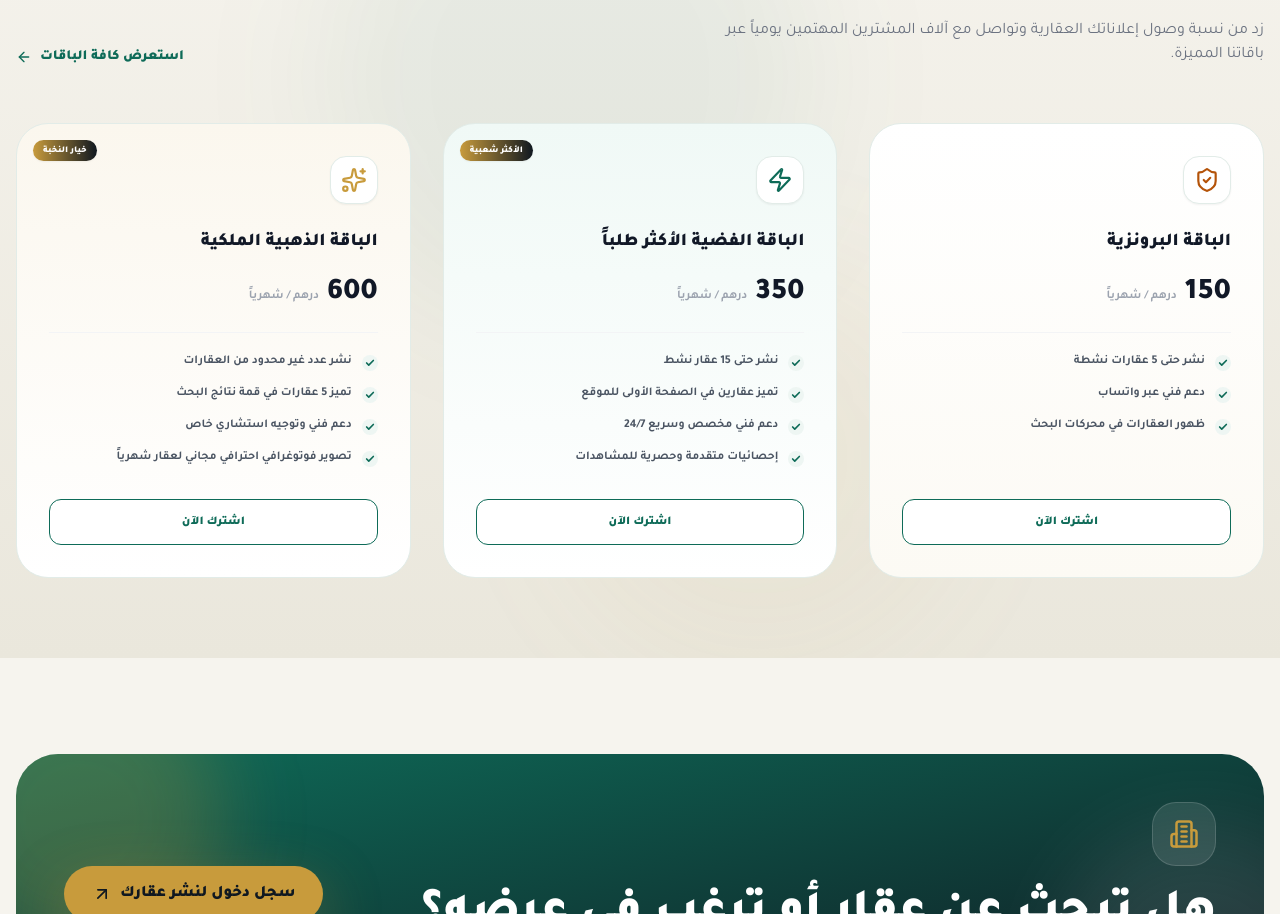
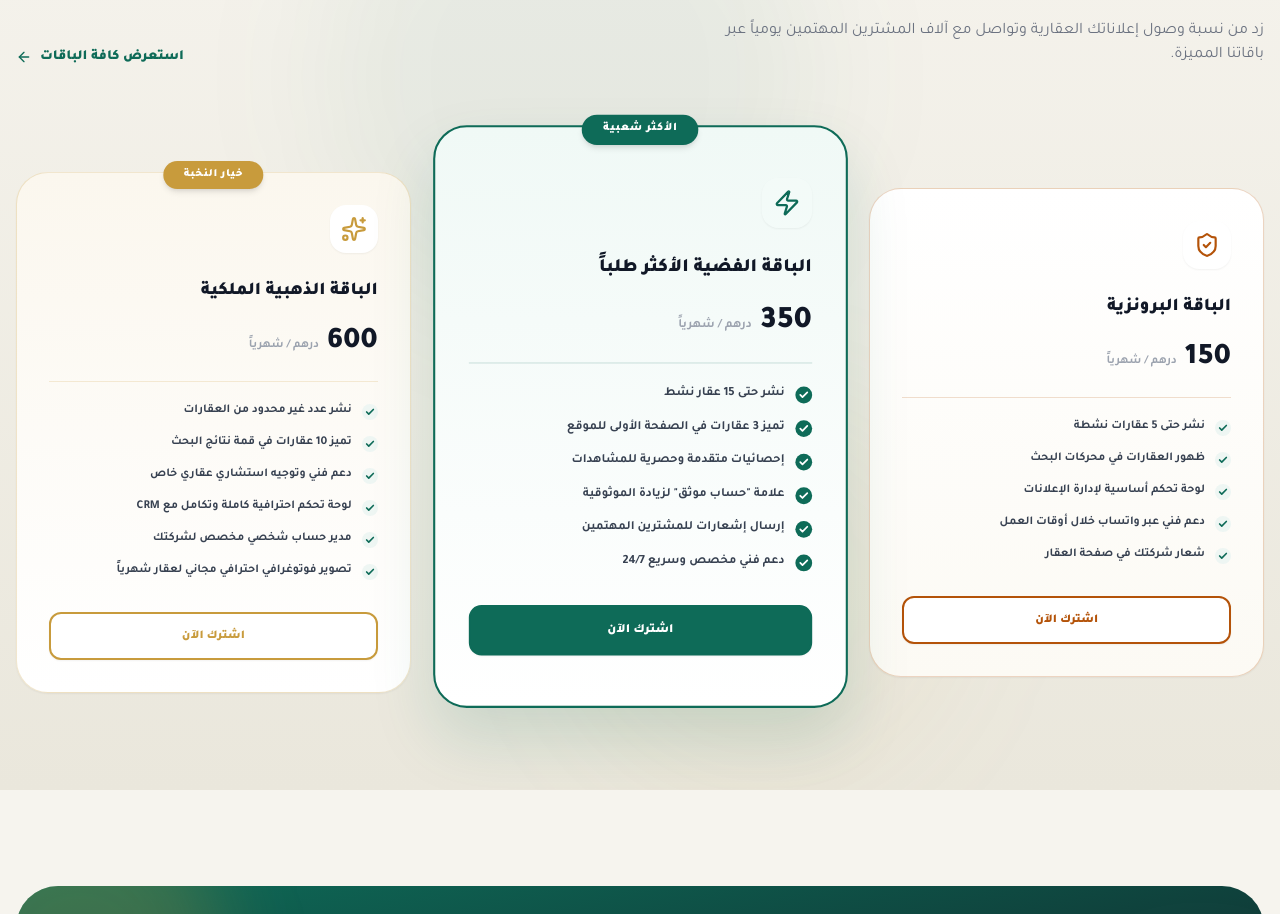
Before and after one commit to Ahmed-Elnemr/next-al3umran, a Next.js app: page /ar in a window 1280 px wide. Shown: the part 4214-5128 px from the top of the page. Built offline with nearby package versions, Linux system fonts and the light colour scheme; no server answers; what react-photo-view, tailwindcss-rtl would draw is missing.

Commit message:
fix properties page

```diff
--- a/app/[locale]/packages/page.tsx
+++ b/app/[locale]/packages/page.tsx
@@ -153,10 +153,11 @@ const PackagesPage = () => {
       ],
       featuresEn: [
         'List unlimited properties',
-        'Feature 5 properties at search tops',
-        'Premium consultancy and advisor support',
+        'Feature 10 properties at search tops',
+        'Premium consultancy & advisor support',
         'Full professional dashboard & CRM API access',
-        'Free professional photoshoot for 1 property monthly',
+        'Dedicated personal account manager',
+        'Free professional photoshoot monthly',
       ],
     },
   ];
@@ -206,34 +207,32 @@ const PackagesPage = () => {
         </div>
 
         {/* Pricing Cards Grid */}
-        <div className="grid grid-cols-1 md:grid-cols-3 gap-8 items-stretch">
+        <div className="grid grid-cols-1 md:grid-cols-3 gap-8 items-center pt-8">
           {packages.map((pkg) => {
             const isActive = subscribedPackage === pkg.id;
 
             return (
               <div
                 key={pkg.id}
-                className={`bg-white rounded-[32px] border relative overflow-hidden transition-all duration-300 flex flex-col justify-between p-8 hover:shadow-[0_20px_50px_rgba(16,24,32,0.06)] hover:-translate-y-1.5 ${
-                  isActive
-                    ? 'border-[#C89B3C] ring-2 ring-[#C89B3C]/50 shadow-[0_20px_50px_rgba(200,155,60,0.1)]'
-                    : 'border-[#E2ECE8]'
-                }`}
+                className={"relative flex flex-col justify-between px-8 rounded-[32px] transition-all duration-300 bg-gradient-to-b " + pkg.bgGradient + (pkg.id === "silver" ? " py-12 shadow-[0_30px_60px_rgba(14,107,88,0.15)] md:-translate-y-4 md:scale-105 z-10" : " py-8 shadow-sm hover:shadow-xl hover:-translate-y-1 z-0")} style={{ borderColor: (isActive || pkg.id === "silver") ? pkg.color : pkg.color + '40', borderWidth: (isActive || pkg.id === "silver") ? '2px' : '1px' }}
               >
                 {/* Badges */}
                 {(pkg.badgeAr || isActive) && (
-                  <span className="absolute top-4 end-4 text-[10px] font-black uppercase px-3 py-1.5 rounded-full text-white bg-gradient-to-r from-[#C89B3C] to-[#101820] shadow-sm">
-                    {isActive
-                      ? (isAr ? 'نشطة حالياً' : 'Active Plan')
-                      : (isAr ? pkg.badgeAr : pkg.badgeEn)}
-                  </span>
+                  <div className="absolute -top-4 left-1/2 -translate-x-1/2 flex justify-center z-20">
+                    <span className="inline-flex whitespace-nowrap rounded-full px-5 py-1.5 text-[11px] font-black uppercase tracking-wider text-white shadow-lg" style={{ backgroundColor: pkg.color }}>
+                      {isActive
+                        ? (isAr ? 'نشطة حالياً' : 'Active Plan')
+                        : (isAr ? pkg.badgeAr : pkg.badgeEn)}
+                    </span>
+                  </div>
                 )}
 
                 {/* Card Title & Icon */}
                 <div>
-                  <div className="w-14 h-14 rounded-2xl bg-[#F7FAF8] flex items-center justify-center mb-6">
+                  <div className={"w-14 h-14 rounded-2xl flex items-center justify-center mb-6 " + (pkg.id === "silver" ? "bg-white/10" : "bg-[#F7FAF8]")}>
                     {pkg.icon}
                   </div>
-                  <h3 className="text-xl font-black text-gray-900 mb-2">
+                  <h3 className="text-xl font-black mb-2 text-gray-900">
                     {isAr ? pkg.nameAr : pkg.nameEn}
                   </h3>
 
@@ -246,13 +245,13 @@ const PackagesPage = () => {
                   </div>
 
                   {/* Divider */}
-                  <div className="w-full h-px bg-gray-100 my-6" />
+                  <div className="w-full h-px my-6" style={{ backgroundColor: pkg.color + '30' }} />
 
                   {/* Features List */}
                   <ul className="space-y-4">
                     {(isAr ? pkg.featuresAr : pkg.featuresEn).map((feature, index) => (
                       <li key={index} className="flex items-start gap-3">
-                        <span className="w-5 h-5 rounded-full bg-[#EEF6F3] text-[#0E6B58] flex items-center justify-center shrink-0 mt-0.5">
+                        <span className={"w-5 h-5 rounded-full flex items-center justify-center shrink-0 mt-0.5 " + (pkg.id === "silver" ? "bg-[#0E6B58] text-white" : "bg-[#EEF6F3] text-[#0E6B58]")}>
                           <Check size={12} strokeWidth={3} />
                         </span>
                         <span className="text-sm font-semibold text-gray-600 leading-normal">
@@ -268,11 +267,7 @@ const PackagesPage = () => {
                   <button
                     disabled={isActive || loadingId !== null}
                     onClick={() => handleSubscribe(pkg)}
-                    className={`w-full py-4 rounded-2xl font-black text-sm transition-all duration-200 ${
-                      isActive
-                        ? 'bg-[#EEF6F3] text-[#0E6B58] cursor-default'
-                        : 'bg-[#0E6B58] hover:bg-[#095746] text-white hover:shadow-lg'
-                    } disabled:opacity-70`}
+                    className={"w-full py-4 rounded-2xl font-black text-sm transition-all duration-200 shadow-sm border-2 disabled:opacity-70"} style={isActive ? { backgroundColor: pkg.color + '20', color: pkg.color, borderColor: 'transparent', cursor: 'default' } : { backgroundColor: pkg.id === 'silver' ? pkg.color : 'white', color: pkg.id === 'silver' ? 'white' : pkg.color, borderColor: pkg.color }}
                   >
                     {loadingId === pkg.id
                       ? (isAr ? 'جاري الاشتراك...' : 'Subscribing...')
--- a/src/components/home/PackagesSection.tsx
+++ b/src/components/home/PackagesSection.tsx
@@ -50,13 +50,17 @@ const PackagesSection = () => {
       bgGradient: 'from-[#ffffff] to-[#fcfaf4]',
       featuresAr: [
         'نشر حتى 5 عقارات نشطة',
-        'دعم فني عبر واتساب',
         'ظهور العقارات في محركات البحث',
+        'لوحة تحكم أساسية لإدارة الإعلانات',
+        'دعم فني عبر واتساب خلال أوقات العمل',
+        'شعار شركتك في صفحة العقار',
       ],
       featuresEn: [
         'List up to 5 active properties',
-        'Technical support via WhatsApp',
         'SEO index listing',
+        'Basic dashboard for listing management',
+        'WhatsApp support during working hours',
+        'Company logo on property page',
       ],
     },
     {
@@ -71,15 +75,19 @@ const PackagesSection = () => {
       bgGradient: 'from-[#f0f9f6] to-[#ffffff]',
       featuresAr: [
         'نشر حتى 15 عقار نشط',
-        'تميز عقارين في الصفحة الأولى للموقع',
+        'تميز 3 عقارات في الصفحة الأولى للموقع',
+        'إحصائيات متقدمة وحصرية للمشاهدات',
+        'علامة "حساب موثق" لزيادة الموثوقية',
+        'إرسال إشعارات للمشترين المهتمين',
         'دعم فني مخصص وسريع 24/7',
-        'إحصائيات متقدمة وحصرية للمشاهدات',
       ],
       featuresEn: [
         'List up to 15 active properties',
-        'Feature 2 properties on home page',
+        'Feature 3 properties on home page',
+        'Advanced traffic & lead analytics',
+        '"Verified Account" badge for higher trust',
+        'Push notifications to interested buyers',
         'Priority 24/7 technical support',
-        'Advanced traffic & lead analytics',
       ],
     },
     {
@@ -94,14 +102,18 @@ const PackagesSection = () => {
       bgGradient: 'from-[#fbf7ee] to-[#ffffff]',
       featuresAr: [
         'نشر عدد غير محدود من العقارات',
-        'تميز 5 عقارات في قمة نتائج البحث',
-        'دعم فني وتوجيه استشاري خاص',
+        'تميز 10 عقارات في قمة نتائج البحث',
+        'دعم فني وتوجيه استشاري عقاري خاص',
+        'لوحة تحكم احترافية كاملة وتكامل مع CRM',
+        'مدير حساب شخصي مخصص لشركتك',
         'تصوير فوتوغرافي احترافي مجاني لعقار شهرياً',
       ],
       featuresEn: [
         'List unlimited properties',
-        'Feature 5 properties at search tops',
+        'Feature 10 properties at search tops',
         'Premium consultancy & advisor support',
+        'Full professional dashboard & CRM API access',
+        'Dedicated personal account manager',
         'Free professional photoshoot monthly',
       ],
     },
@@ -146,25 +158,27 @@ const PackagesSection = () => {
         </div>
 
         {/* Dynamic Cards Grid */}
-        <div className="grid grid-cols-1 md:grid-cols-3 gap-8 items-stretch">
+        <div className="grid grid-cols-1 md:grid-cols-3 gap-8 items-center pt-8">
           {previewPackages.map((pkg) => (
               <div
                 key={pkg.id}
-              className={`bg-gradient-to-b ${pkg.bgGradient} rounded-[32px] border border-[#E2ECE8] p-8 flex flex-col justify-between transition-all duration-300 hover:shadow-[0_20px_50px_rgba(16,24,32,0.05)] hover:-translate-y-1.5 relative`}
+                className={"relative flex flex-col justify-between px-8 rounded-[32px] transition-all duration-300 bg-gradient-to-b " + pkg.bgGradient + (pkg.id === "silver" ? " py-12 shadow-[0_30px_60px_rgba(14,107,88,0.15)] md:-translate-y-4 md:scale-105 z-10" : " py-8 shadow-sm hover:shadow-xl hover:-translate-y-1 z-0")} style={{ borderColor: pkg.id === "silver" ? pkg.color : pkg.color + '40', borderWidth: pkg.id === "silver" ? '2px' : '1px' }}
               >
                 {pkg.badgeAr && (
-                <span className="absolute top-4 end-4 text-[9px] font-black uppercase px-2.5 py-1 rounded-full text-white bg-gradient-to-r from-[#C89B3C] to-[#101820] shadow-sm">
+                  <div className="absolute -top-3 left-1/2 -translate-x-1/2 flex justify-center z-20">
+                    <span className="inline-flex whitespace-nowrap rounded-full px-5 py-1.5 text-[11px] font-black uppercase tracking-wider text-white shadow-md" style={{ backgroundColor: pkg.color }}>
                       {isAr ? pkg.badgeAr : pkg.badgeEn}
                     </span>
+                  </div>
                 )}
 
               <div>
                 {/* Icon Circle */}
-                <div className="w-12 h-12 rounded-2xl bg-white border border-[#E2ECE8] flex items-center justify-center mb-6 shadow-sm">
+                <div className={"w-12 h-12 rounded-2xl flex items-center justify-center mb-6 shadow-sm " + (pkg.id === "silver" ? "bg-white/10 border-white/10" : "bg-white border-[#E2ECE8]")}>
                   {pkg.icon}
                 </div>
 
-                <h3 className="text-lg font-black text-gray-900 mb-1">
+                <h3 className="text-lg font-black mb-1 text-gray-900">
                   {isAr ? pkg.nameAr : pkg.nameEn}
                 </h3>
 
@@ -176,16 +190,16 @@ const PackagesSection = () => {
                   </span>
                 </div>
 
-                <div className="w-full h-px bg-gray-100 my-5" />
+                <div className="w-full h-px my-5" style={{ backgroundColor: pkg.color + '30' }} />
 
                 {/* Features */}
                 <ul className="space-y-3.5">
                   {(isAr ? pkg.featuresAr : pkg.featuresEn).map((feature, idx) => (
                     <li key={idx} className="flex items-start gap-2.5">
-                      <span className="w-4 h-4 rounded-full bg-[#EEF6F3] text-[#0E6B58] flex items-center justify-center shrink-0 mt-0.5">
+                      <span className={"w-4 h-4 rounded-full flex items-center justify-center shrink-0 mt-0.5 " + (pkg.id === "silver" ? "bg-[#0E6B58] text-white" : "bg-[#EEF6F3] text-[#0E6B58]")}>
                         <Check size={10} strokeWidth={4} />
                       </span>
-                      <span className="text-xs font-bold text-gray-600">
+                      <span className="text-xs font-bold text-gray-700">
                         {feature}
                       </span>
                     </li>
@@ -197,7 +211,7 @@ const PackagesSection = () => {
               <div className="mt-8">
                 <Link
                   href={token ? `/${locale}/packages` : `/${locale}/login`}
-                  className="w-full py-3.5 rounded-xl font-black text-xs text-center block transition-all duration-200 bg-white border border-[#0E6B58] text-[#0E6B58] hover:bg-[#0E6B58] hover:text-white"
+                  className="w-full py-3.5 rounded-xl font-black text-xs text-center block transition-all duration-200 shadow-sm border-2" style={{ backgroundColor: pkg.id === 'silver' ? pkg.color : 'white', color: pkg.id === 'silver' ? 'white' : pkg.color, borderColor: pkg.color }}
                 >
                   {isAr ? 'اشترك الآن' : 'Subscribe Now'}
                 </Link>
```
Lines whose indentation alone changed are shown as unchanged.
